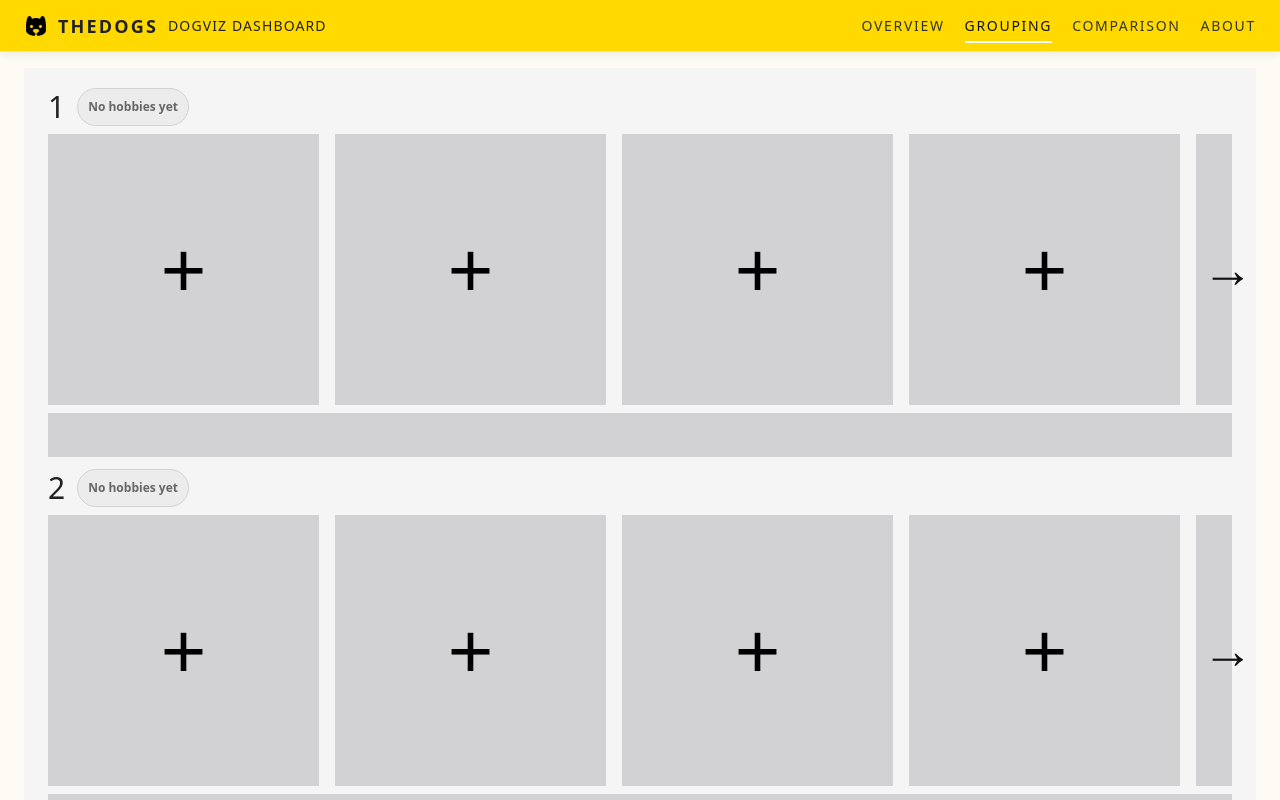
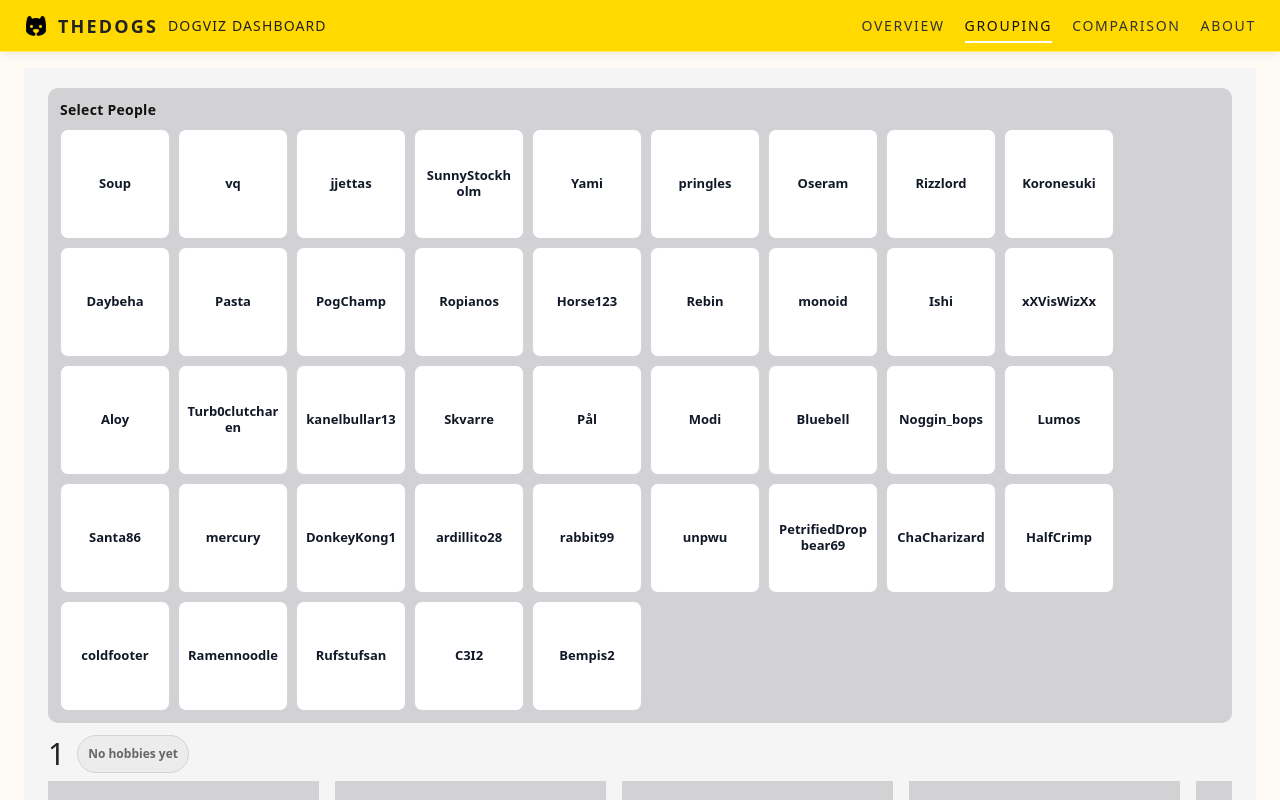
Before and after one commit to Jo0o0o0o0o0o/VSGF, a Vue app: page /grouping in a window 1280 px wide. Shown: the top 800 px of the page. Built offline with nearby package versions, Linux system fonts and the light colour scheme.

Commit message:
group and traitlineplot change

```diff
--- a/src/components/TraitLineChart.vue
+++ b/src/components/TraitLineChart.vue
@@ -25,6 +25,8 @@ type LineSeries = {
 };
 
 const svgRef = ref<SVGSVGElement | null>(null);
+const wrapRef = ref<HTMLDivElement | null>(null);
+const tip = ref({ show: false, x: 0, y: 0, name: "", field: "", value: 0 });
 let ro: ResizeObserver | null = null;
 
 const dataset = ivisData as IvisRecord[];
@@ -141,6 +143,117 @@ function draw() {
     .attr("stroke-linejoin", "round")
     .attr("d", (d) => line(d) ?? "");
 
+  function setTip(
+    ev: PointerEvent,
+    datum: { name: string; field: string; value: number },
+  ) {
+    const hostWrap = wrapRef.value;
+    if (!hostWrap) return;
+    const rectWrap = hostWrap.getBoundingClientRect();
+    tip.value = {
+      show: true,
+      x: ev.clientX - rectWrap.left + 10,
+      y: ev.clientY - rectWrap.top + 10,
+      name: datum.name,
+      field: datum.field,
+      value: Number(datum.value.toFixed(2)),
+    };
+  }
+
+  function nearestPointByX(mouseX: number, values: LinePoint[]) {
+    if (!values.length) return null;
+    let nearest = values[0]!;
+    let nearestDist = Math.abs((x(nearest.key) ?? 0) - mouseX);
+    for (const item of values) {
+      const dist = Math.abs((x(item.key) ?? 0) - mouseX);
+      if (dist < nearestDist) {
+        nearest = item;
+        nearestDist = dist;
+      }
+    }
+    return nearest;
+  }
+
+  const studentHitData = allSeries.map((series, idx) => ({
+    idx,
+    name: series.alias,
+    values: series.values,
+  }));
+
+  root
+    .append("g")
+    .selectAll("path.student-hit")
+    .data(studentHitData)
+    .join("path")
+    .attr("class", "student-hit")
+    .attr("d", (d) => line(d.values) ?? "")
+    .attr("fill", "none")
+    .attr("stroke", "transparent")
+    .attr("stroke-width", 12)
+    .style("cursor", "pointer")
+    .on("pointerenter", function (event, d) {
+      const [mouseX] = d3.pointer(event as PointerEvent, root.node());
+      const nearest = nearestPointByX(mouseX, d.values);
+      if (!nearest) return;
+      d3.select(this).attr("stroke", "rgba(15,23,42,0.15)");
+      setTip(event as PointerEvent, {
+        name: d.name,
+        field: fieldLabel(nearest.key),
+        value: nearest.value,
+      });
+    })
+    .on("pointermove", function (event, d) {
+      const [mouseX] = d3.pointer(event as PointerEvent, root.node());
+      const nearest = nearestPointByX(mouseX, d.values);
+      if (!nearest) return;
+      setTip(event as PointerEvent, {
+        name: d.name,
+        field: fieldLabel(nearest.key),
+        value: nearest.value,
+      });
+    })
+    .on("pointerleave", function () {
+      d3.select(this).attr("stroke", "transparent");
+      tip.value.show = false;
+    });
+
+  root
+    .append("g")
+    .selectAll("path.avg-hit")
+    .data([{ name: "Average", values: avgSeries }])
+    .join("path")
+    .attr("class", "avg-hit")
+    .attr("d", (d) => line(d.values) ?? "")
+    .attr("fill", "none")
+    .attr("stroke", "transparent")
+    .attr("stroke-width", 14)
+    .style("cursor", "pointer")
+    .on("pointerenter", function (event, d) {
+      const [mouseX] = d3.pointer(event as PointerEvent, root.node());
+      const nearest = nearestPointByX(mouseX, d.values);
+      if (!nearest) return;
+      d3.select(this).attr("stroke", "rgba(249,115,22,0.2)");
+      setTip(event as PointerEvent, {
+        name: d.name,
+        field: fieldLabel(nearest.key),
+        value: nearest.value,
+      });
+    })
+    .on("pointermove", function (event, d) {
+      const [mouseX] = d3.pointer(event as PointerEvent, root.node());
+      const nearest = nearestPointByX(mouseX, d.values);
+      if (!nearest) return;
+      setTip(event as PointerEvent, {
+        name: d.name,
+        field: fieldLabel(nearest.key),
+        value: nearest.value,
+      });
+    })
+    .on("pointerleave", function () {
+      d3.select(this).attr("stroke", "transparent");
+      tip.value.show = false;
+    });
+
   root
     .append("text")
     .attr("x", innerW)
@@ -162,17 +275,53 @@ onMounted(() => {
 onBeforeUnmount(() => {
   ro?.disconnect();
   ro = null;
+  tip.value.show = false;
 });
 </script>
 
 <template>
-  <svg ref="svgRef"></svg>
+  <div ref="wrapRef" class="wrap">
+    <svg ref="svgRef"></svg>
+    <div
+      v-if="tip.show"
+      class="tooltip"
+      :style="{ left: `${tip.x}px`, top: `${tip.y}px` }"
+    >
+      <div class="title">{{ tip.name }}</div>
+      <div>{{ tip.field }}: {{ tip.value }}</div>
+    </div>
+  </div>
 </template>
 
 <style scoped>
+.wrap {
+  position: relative;
+  width: 100%;
+  height: 100%;
+}
+
 svg {
   width: 100%;
   height: 100%;
   min-height: 260px;
 }
+
+.tooltip {
+  position: absolute;
+  pointer-events: none;
+  background: rgba(15, 23, 42, 0.95);
+  color: #f8fafc;
+  border-radius: 8px;
+  padding: 8px 10px;
+  font-size: 12px;
+  line-height: 1.25;
+  box-shadow: 0 8px 20px rgba(0, 0, 0, 0.25);
+  max-width: 240px;
+  z-index: 20;
+}
+
+.title {
+  font-weight: 700;
+  margin-bottom: 4px;
+}
 </style>
--- a/src/views/Grouping.vue
+++ b/src/views/Grouping.vue
@@ -205,7 +205,24 @@ watch(
 </script>
 
 <template>
-  <main class="groupingPage">
+  <div class="groupingLayout">
+    <section class="unassignedSection">
+      <div class="unassignedHeader">Select People</div>
+      <div class="unassignedGrid">
+        <div
+          v-for="student in availableStudents"
+          :key="`unassigned-${student.id}`"
+          class="personBlock"
+        >
+          {{ student.alias }}
+        </div>
+        <div v-if="availableStudents.length === 0" class="unassignedEmpty">
+          All people are grouped.
+        </div>
+      </div>
+    </section>
+
+    <main class="groupingPage">
     <section v-for="group in groups" :key="group.id" class="groupRow">
       <div class="groupHeader">
         <span class="groupId">{{ group.id }}</span>
@@ -296,16 +313,68 @@ watch(
       />
     </aside>
   </main>
+  </div>
 </template>
 
 <style scoped>
-.groupingPage {
+.groupingLayout {
   min-height: 100vh;
   background: #f5f5f5;
   padding: 20px 24px;
   display: flex;
   flex-direction: column;
   gap: 12px;
+}
+
+.groupingPage {
+  display: flex;
+  flex-direction: column;
+  gap: 12px;
+}
+
+.unassignedSection {
+  background: #d2d2d4;
+  border-radius: 10px;
+  padding: 12px;
+  display: flex;
+  flex-direction: column;
+  gap: 10px;
+}
+
+.unassignedHeader {
+  font-size: 14px;
+  font-weight: 700;
+  color: #111;
+  letter-spacing: 0.02em;
+}
+
+.unassignedGrid {
+  display: flex;
+  flex-wrap: wrap;
+  gap: 8px;
+}
+
+.personBlock {
+  background: #ffffff;
+  border: 1px solid #d1d5db;
+  border-radius: 8px;
+  width: 92px;
+  aspect-ratio: 1 / 1;
+  display: grid;
+  place-items: center;
+  text-align: center;
+  padding: 8px;
+  font-size: 13px;
+  font-weight: 600;
+  color: #111827;
+  line-height: 1.2;
+  overflow: hidden;
+  word-break: break-word;
+}
+
+.unassignedEmpty {
+  font-size: 12px;
+  color: #4b5563;
 }
 
 .groupRow {
```
